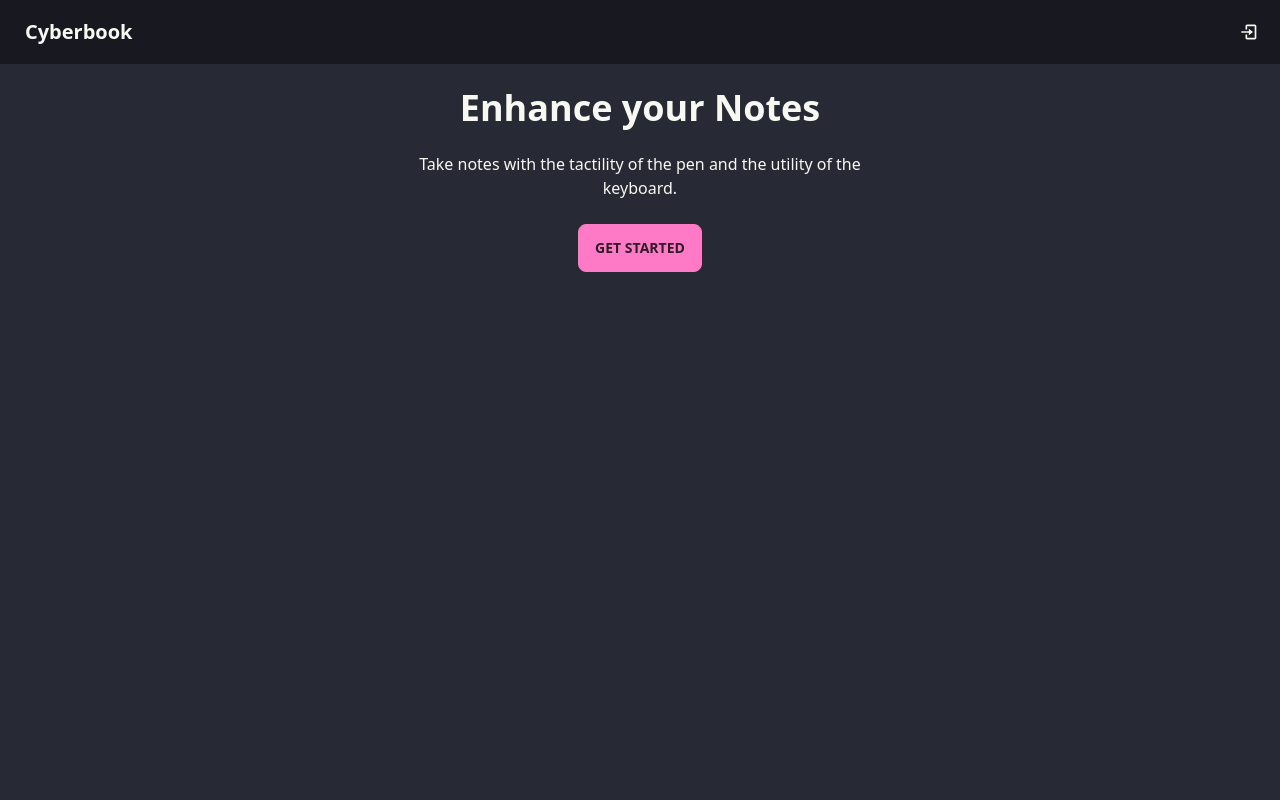
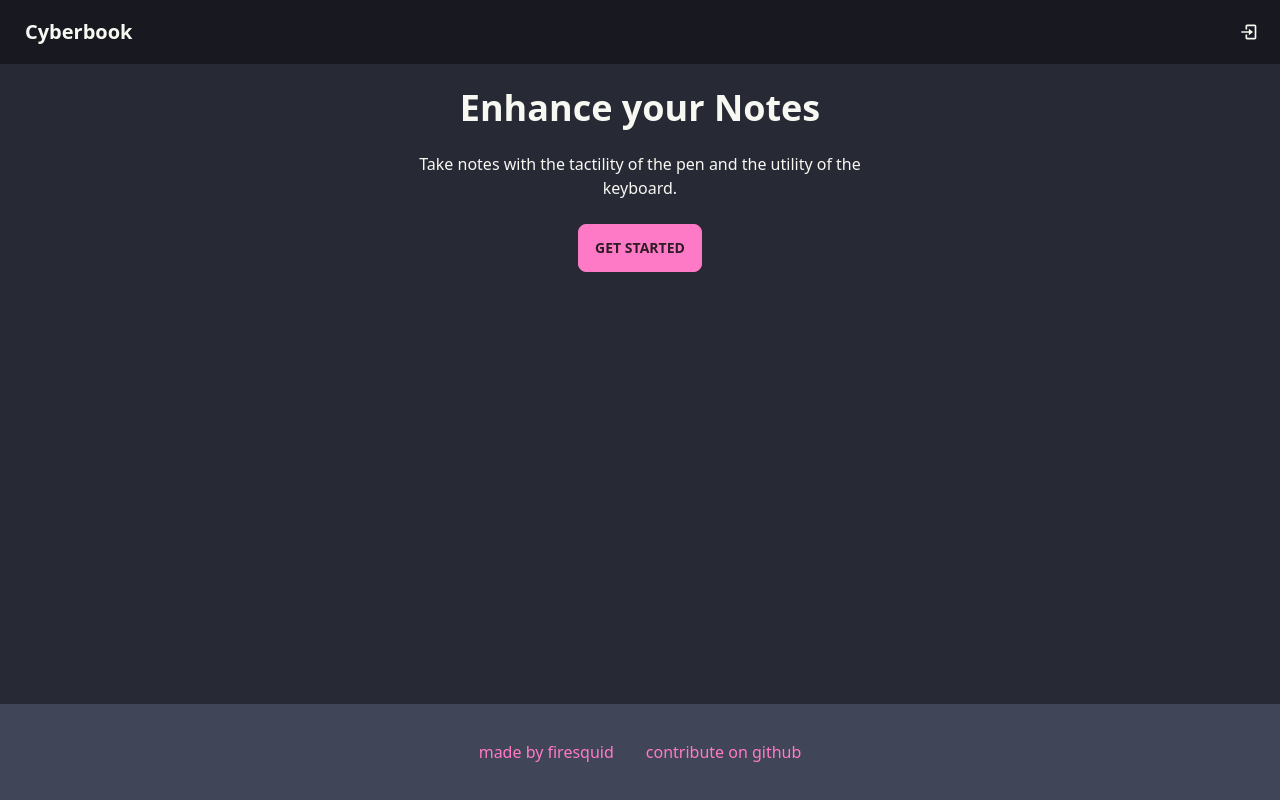
Before and after one commit to FireSquid6/cyberbook, a Next.js app: page / in a window 1280 px wide. Built offline with nearby package versions, Linux system fonts and the light colour scheme; no server answers.

Commit message:
add footer

```diff
--- a/app/globals.css
+++ b/app/globals.css
@@ -9,3 +9,7 @@
 .input-default {
   @apply input input-bordered my-2 mx-auto w-full;
 }
+
+a {
+  @apply text-primary hover:text-primary-focus transition-all;
+}
--- a/app/layout.tsx
+++ b/app/layout.tsx
@@ -1,6 +1,7 @@
 import Header from "@/components/Header";
 import "./globals.css";
 import { AuthContextProvider } from "@/context/AuthContext";
+import Footer from "@/components/Footer";
 
 export const metadata = {
   title: "Cyberbook",
@@ -19,6 +20,7 @@ export default function RootLayout({
         <div className="mx-4 my-2">
           <main className="mx-auto max-w-2xl">{children}</main>
         </div>
+        <Footer />
       </body>
     </html>
   );
--- /dev/null
+++ b/components/Footer.tsx
@@ -0,0 +1,20 @@
+import Link from "next/link";
+
+export default function Footer() {
+  return (
+    <div className="w-full h-24 bg-neutral absolute bottom-0 flex flex-row justify-center align-middle">
+      <div className="flex flex-row m-auto justify-around">
+        <Link href="https://firesquid.co" target="_blank" className="m-4">
+          made by firesquid
+        </Link>
+        <Link
+          href="https://github.com/firesquid6/cyberbook"
+          target="_blank"
+          className="m-4"
+        >
+          contribute on github
+        </Link>
+      </div>
+    </div>
+  );
+}
```
